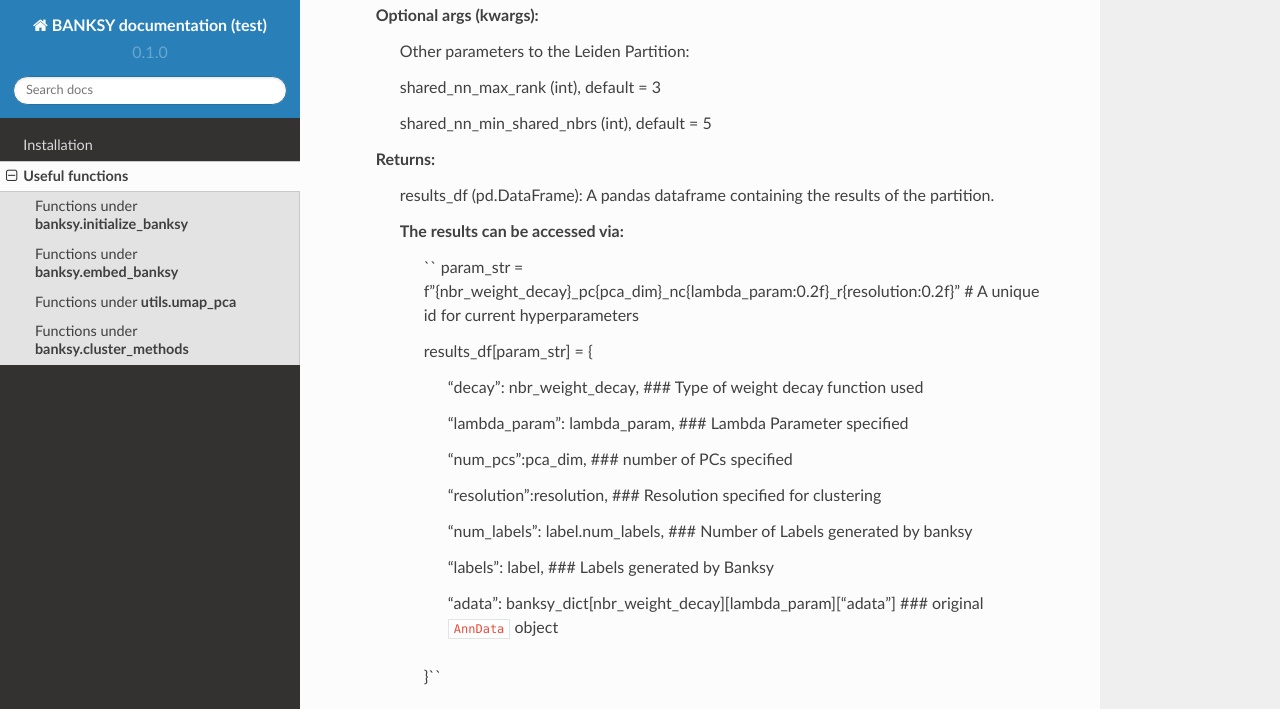
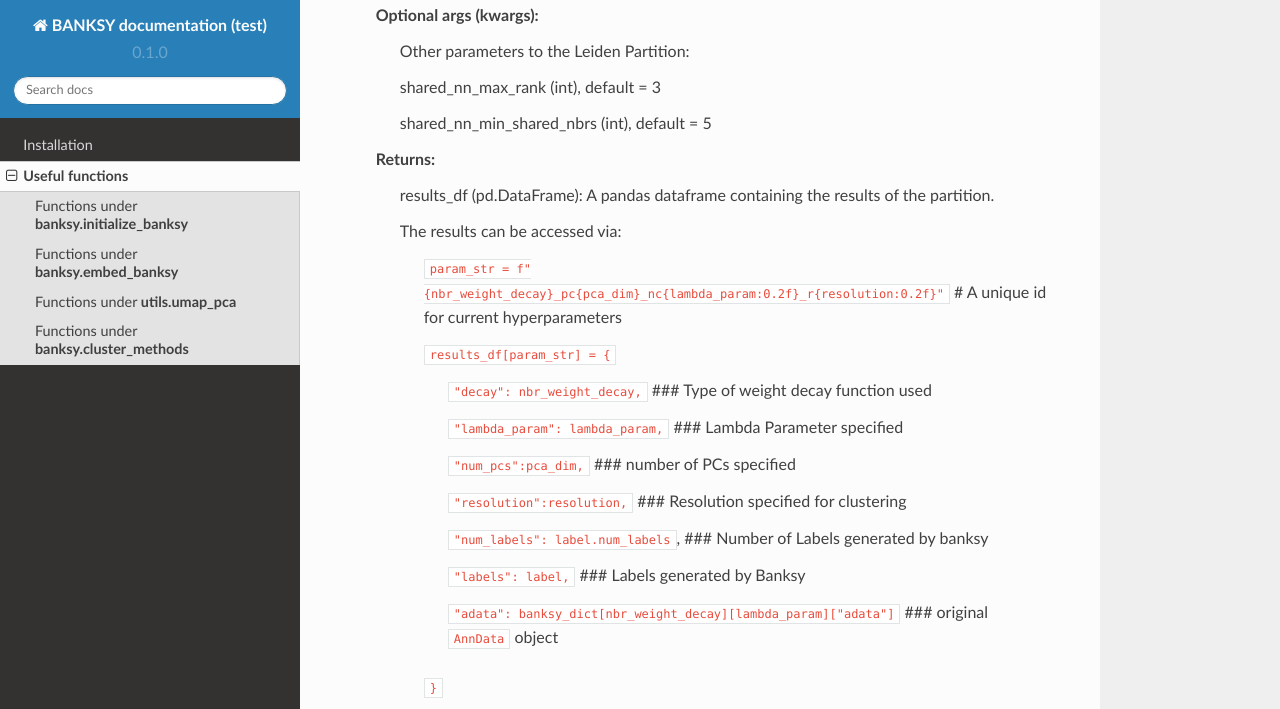
Before and after one commit to yifei-1021/read-the-docs, a Sphinx documentation site: the page built from docs/source/api.rst, in a window 1280 px wide and 900 px high, scrolled down 3612 px, cut to the strip 0-709 px from the top of the window. Built offline with Sphinx 7.4.7 and the Read the Docs theme 2.0.0, drawn with Linux system fonts in a browser that asks for light colours; pages that are not in the unit, such as notebooks, are missing from menus.

```diff
--- a/docs/source/api.rst
+++ b/docs/source/api.rst
@@ -125,25 +125,25 @@ Functions under **banksy.cluster_methods**
         results_df (pd.DataFrame): A pandas dataframe containing the results of the partition.
 
         The results can be accessed via:
-            ``
-            param_str = f"{nbr_weight_decay}_pc{pca_dim}_nc{lambda_param:0.2f}_r{resolution:0.2f}" # A unique id for current hyperparameters
 
-            results_df[param_str] = {
+            ``param_str = f"{nbr_weight_decay}_pc{pca_dim}_nc{lambda_param:0.2f}_r{resolution:0.2f}"`` # A unique id for current hyperparameters
 
-                "decay": nbr_weight_decay, ### Type of weight decay function used
+            ``results_df[param_str] = {``
 
-                "lambda_param": lambda_param, ### Lambda Parameter specified
+                ``"decay": nbr_weight_decay,`` ### Type of weight decay function used
 
-                "num_pcs":pca_dim, ### number of PCs specified
+                ``"lambda_param": lambda_param,`` ### Lambda Parameter specified
 
-                "resolution":resolution, ### Resolution specified for clustering
+                ``"num_pcs":pca_dim,`` ### number of PCs specified
 
-                "num_labels": label.num_labels, ### Number of Labels generated by banksy
+                ``"resolution":resolution,`` ### Resolution specified for clustering
 
-                "labels": label, ### Labels generated by Banksy
+                ``"num_labels": label.num_labels``, ### Number of Labels generated by banksy
 
-                "adata": banksy_dict[nbr_weight_decay][lambda_param]["adata"] ### original ``AnnData`` object
-            }``
+                ``"labels": label,`` ### Labels generated by Banksy
+
+                ``"adata": banksy_dict[nbr_weight_decay][lambda_param]["adata"]`` ### original ``AnnData`` object
+            ``}``
 
 
 .. autosummary::
```
